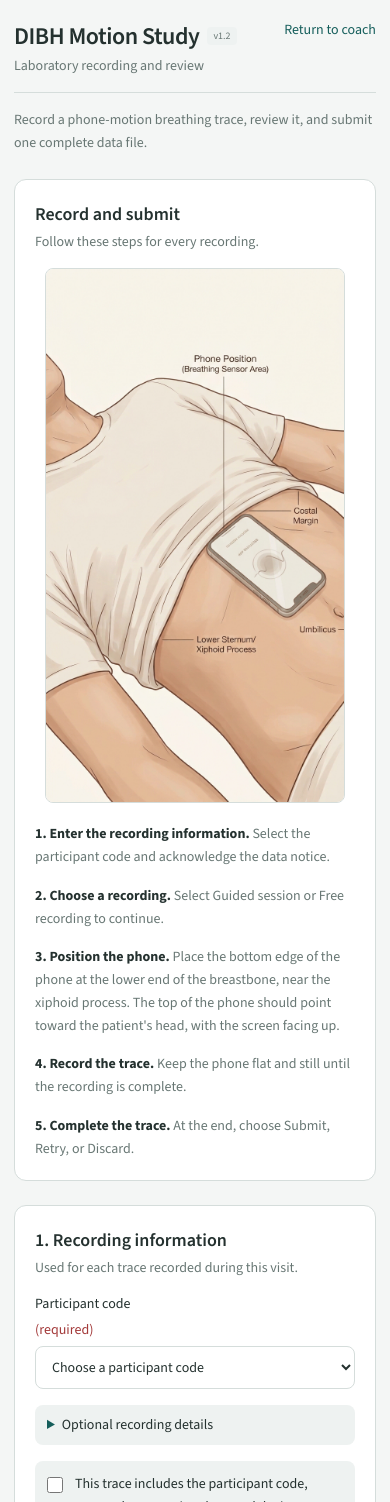
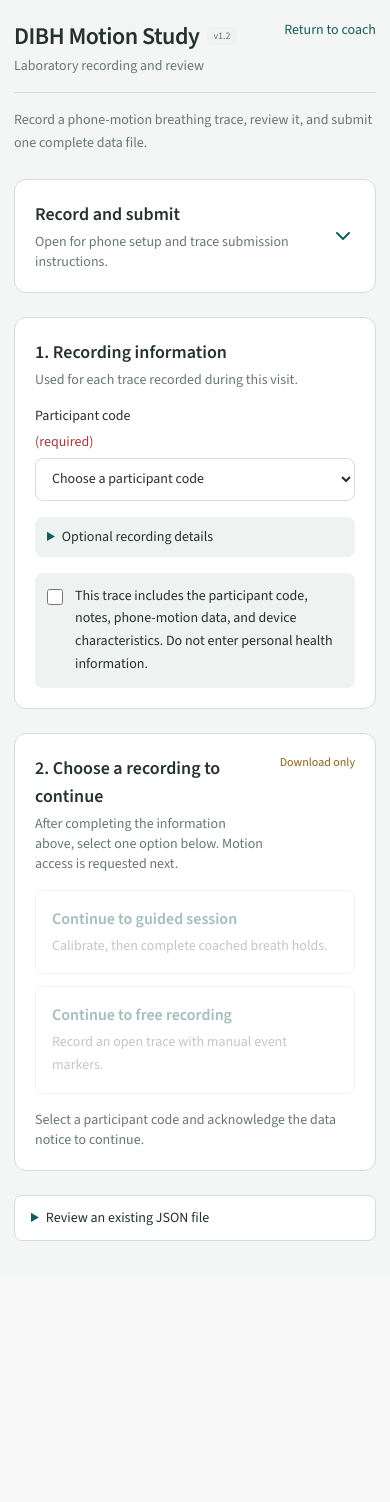
Before and after one commit to ramezkouzy/dibh-coach, a Next.js app: page /lab in a window 390 px wide. Shown: the top 1502 px of the page. After the commit the page ends 1277 px from the top, so only its background shows below. Built offline with nearby package versions, Linux system fonts and the light colour scheme.

Commit message:
Collapse Lab guide and correct phone orientation

```diff
--- a/src/app/lab/page.tsx
+++ b/src/app/lab/page.tsx
@@ -217,7 +217,7 @@ type Recording = {
     targetAcquisitionSeconds: number | null;
     recoverySeconds: number | null;
     handsFree: boolean;
-    phonePlacement: "bottom_at_xiphoid_top_toward_head_screen_up" | null;
+    phonePlacement: "top_toward_umbilicus_charging_port_toward_head_screen_up" | null;
     targetMethod: "local_three_peak_delta_mean_combined_sd" | "median_relative_excursion" | null;
   };
   contributor: ContributorMetadata;
@@ -709,7 +709,7 @@ export default function LabPage() {
         targetAcquisitionSeconds: null,
         recoverySeconds: null,
         handsFree: Boolean(guidedConfig),
-        phonePlacement: guidedConfig ? "bottom_at_xiphoid_top_toward_head_screen_up" as const : null,
+        phonePlacement: guidedConfig ? "top_toward_umbilicus_charging_port_toward_head_screen_up" as const : null,
         targetMethod: guidedConfig?.calibrationHoldCount
           ? "local_three_peak_delta_mean_combined_sd" as const
           : null,
@@ -1857,7 +1857,7 @@ export default function LabPage() {
       enterGuidedStage("setup");
       enterGuidedPhase(
         "setup",
-        "SETUP • Phone flat, bottom edge at the xiphoid, screen up",
+        "SETUP • Phone flat, top toward the umbilicus, screen up",
       );
       const introResult = await coach("p0_session_intro", { phase: "setup" });
       if (introResult !== "ended") {
@@ -1865,7 +1865,7 @@ export default function LabPage() {
         setGuidedLabel("AUDIO UNAVAILABLE • Tap Test voice, then restart");
         return;
       }
-      await waitGuidedSeconds(3, "SETUP • Point the top of the phone toward your head");
+      await waitGuidedSeconds(3, "SETUP • Point the charging port toward your head");
 
       enterGuidedStage("rehearsal");
       enterGuidedPhase("rehearsal", "REHEARSAL • Learn the four cues");
@@ -2382,18 +2382,31 @@ export default function LabPage() {
 
         {labView === "home" && (
           <>
-            <section className="rounded-xl p-5" style={{ background: LAB_UI.surface, border: `1px solid ${LAB_UI.border}` }}>
+            <details className="group rounded-xl" style={{ background: LAB_UI.surface, border: `1px solid ${LAB_UI.border}` }}>
+              <summary className="flex cursor-pointer list-none items-center justify-between gap-4 p-5 [&::-webkit-details-marker]:hidden">
+                <div>
                   <h2 className="text-lg font-semibold">Record and submit</h2>
                   <p className="mt-1 text-sm" style={{ color: LAB_UI.muted }}>
-                Follow these steps for every recording.
+                    Open for phone setup and trace submission instructions.
                   </p>
-              <div className="mt-4 grid gap-5 md:grid-cols-[minmax(220px,300px)_1fr] md:items-start">
+                </div>
+                <svg
+                  aria-hidden="true"
+                  viewBox="0 0 24 24"
+                  fill="none"
+                  className="h-6 w-6 shrink-0 transition-transform group-open:rotate-180"
+                  style={{ color: LAB_UI.accent }}
+                >
+                  <path d="m6 9 6 6 6-6" stroke="currentColor" strokeWidth="2" strokeLinecap="round" strokeLinejoin="round" />
+                </svg>
+              </summary>
+              <div className="px-5 pb-5">
+                <div className="grid gap-5 md:grid-cols-[minmax(220px,300px)_1fr] md:items-start">
                   <Image
                     src="/images/phone-position-guide.jpg"
                     alt="Illustration showing a phone positioned flat over the lower sternum and xiphoid process for breathing measurement"
                     width={768}
                     height={1376}
-                  priority
                     className="w-full max-w-[300px] rounded-lg justify-self-center"
                     style={{ border: `1px solid ${LAB_UI.border}` }}
                   />
@@ -2401,13 +2414,14 @@ export default function LabPage() {
                     <li><strong style={{ color: LAB_UI.text }}>1. Enter the recording information.</strong> Select the participant code and acknowledge the data notice.</li>
                     <li><strong style={{ color: LAB_UI.text }}>2. Choose a recording.</strong> Select Guided session or Free recording to continue.</li>
                     <li>
-                    <strong style={{ color: LAB_UI.text }}>3. Position the phone.</strong> Place the bottom edge of the phone at the lower end of the breastbone, near the xiphoid process. The top of the phone should point toward the patient&apos;s head, with the screen facing up.
+                      <strong style={{ color: LAB_UI.text }}>3. Position the phone.</strong> Place it flat over the lower breastbone near the xiphoid process. Point the top of the phone toward the umbilicus and the charging port toward the patient&apos;s head, with the screen facing up.
                     </li>
-                  <li><strong style={{ color: LAB_UI.text }}>4. Record the trace.</strong> Keep the phone flat and still until the recording is complete.</li>
-                  <li><strong style={{ color: LAB_UI.text }}>5. Complete the trace.</strong> At the end, choose Submit, Retry, or Discard.</li>
+                    <li><strong style={{ color: LAB_UI.text }}>4. Record the trace.</strong> Keep the phone flat and still. Follow the prompts for a guided session, or tap Start free recording and add event markers as needed.</li>
+                    <li><strong style={{ color: LAB_UI.text }}>5. Submit the trace.</strong> When recording is complete, review the trace and notes, then choose Submit trace. Choose Retry trace to repeat it or Discard trace to remove the browser&apos;s copy.</li>
                   </ol>
                 </div>
-            </section>
+              </div>
+            </details>
 
             <section className="rounded-xl p-5 flex flex-col gap-4" style={{ background: LAB_UI.surface, border: `1px solid ${LAB_UI.border}` }}>
               <div>
@@ -2610,7 +2624,7 @@ export default function LabPage() {
                 </button>
               </div>
               <div className="text-sm leading-relaxed" style={{ color: LAB_UI.muted }}>
-                Place the phone flat with its bottom edge at the xiphoid process. Point the top of the phone toward the patient&apos;s head, with the screen facing up.
+                Place the phone flat near the xiphoid process. Point the top toward the umbilicus and the charging port toward the patient&apos;s head, with the screen facing up.
               </div>
               {!guidedActive ? (
                 <button
@@ -2790,7 +2804,7 @@ export default function LabPage() {
                     </label>
                   </div>
                   <div className="text-sm leading-relaxed" style={{ color: LAB_UI.muted }}>
-                    Phone: bottom edge at the xiphoid process, top pointed toward the patient&apos;s head, screen facing up.
+                    Phone: flat near the xiphoid process, top toward the umbilicus, charging port toward the patient&apos;s head, and screen facing up.
                   </div>
                 </>
               )}
```
Lines whose indentation alone changed are shown as unchanged.
